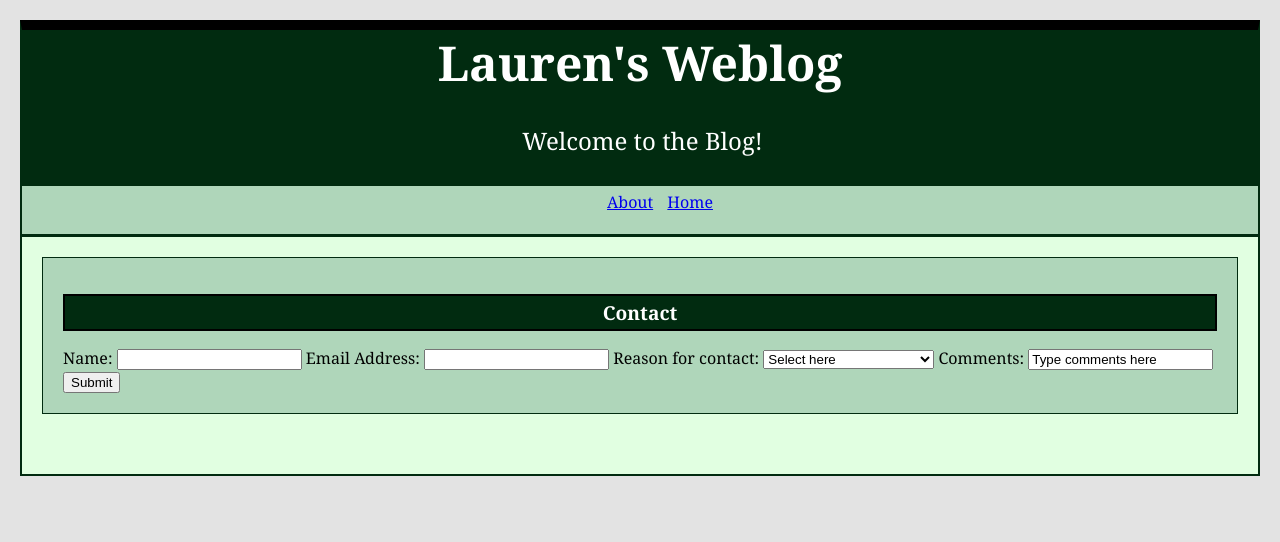
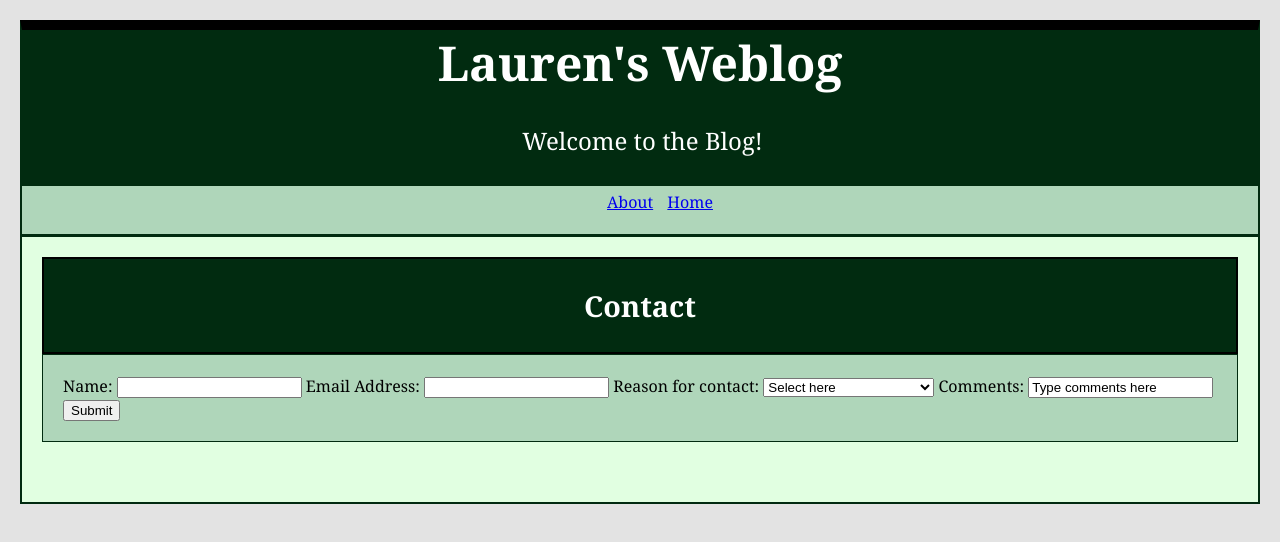
Before and after one commit to laurenjacobonii/mi349_blog, a plain HTML site: page contact.html in a window 1280 px wide. Drawn offline with Linux system fonts and the light colour scheme.

Commit message:
Fixed contact page

```diff
--- a/contact.html
+++ b/contact.html
@@ -19,8 +19,11 @@
             </nav>
         </header>
     </div>
+    <section class="blog">
+        <section class="blogheaders">
+            <h2>Contact</h2>
+        </section>
         <section class="blog-post">
-        <h2 class="blogheaders">Contact</h2>
             <form>
                 <label>Name:
                     <input type="text">
@@ -42,6 +45,7 @@
                 <button>Submit</button>
             </form>
         </section>
+    </section>
 
 </body>
 </html>
```
Lines whose indentation alone changed are shown as unchanged.
